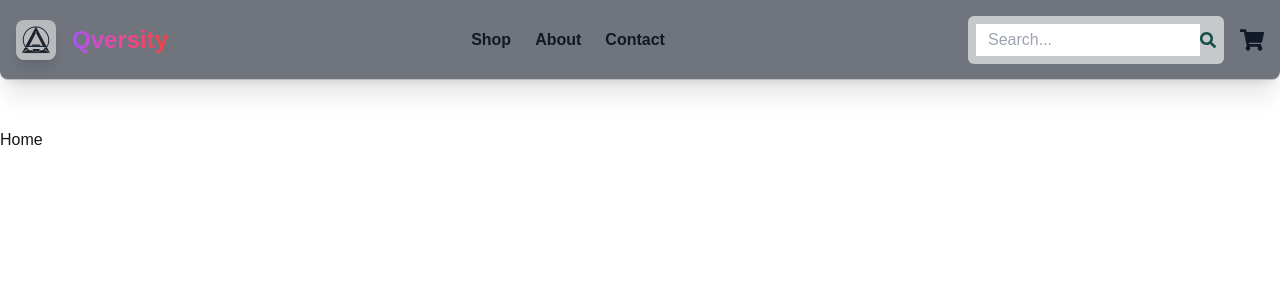
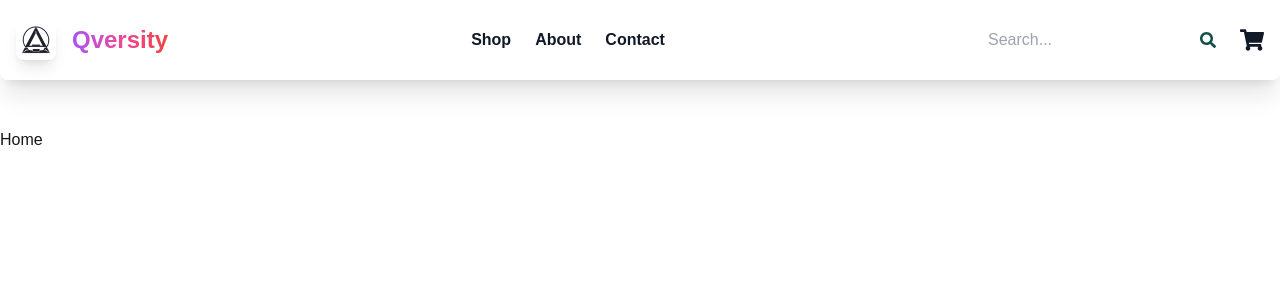
Before and after one commit to devfaisee/qversity, a Next.js app: page / in a window 1280 px wide. Shown: the top 300 px of the page. Built offline with nearby package versions, Linux system fonts and the light colour scheme.

Commit message:
Update navbar.tsx

```diff
--- a/src/components/navbar.tsx
+++ b/src/components/navbar.tsx
@@ -18,7 +18,7 @@ const Navbar = () => {
   };
 
   return (
-   <nav className="fixed top-0 left-0 w-full bg-gray-900/60 backdrop-blur-md shadow-xl p-4 rounded-b-lg border-b border-white/50 z-50 h-auto lg:h-20 text-gray-900 animate-fade-in">
+   <nav className="fixed top-0 left-0 w-full bg-white/30 backdrop-blur-md shadow-xl p-4 rounded-b-lg border-b border-white/50 z-50 h-auto lg:h-20 text-gray-900 animate-fade-in">
       <div className="container mx-auto flex flex-wrap items-center justify-between">
         <div className="flex items-center space-x-4">
           <Image src={logo} alt="Logo" width={40} height={40} className="rounded-lg bg-white bg-opacity-50 p-1 shadow-lg" />
```
